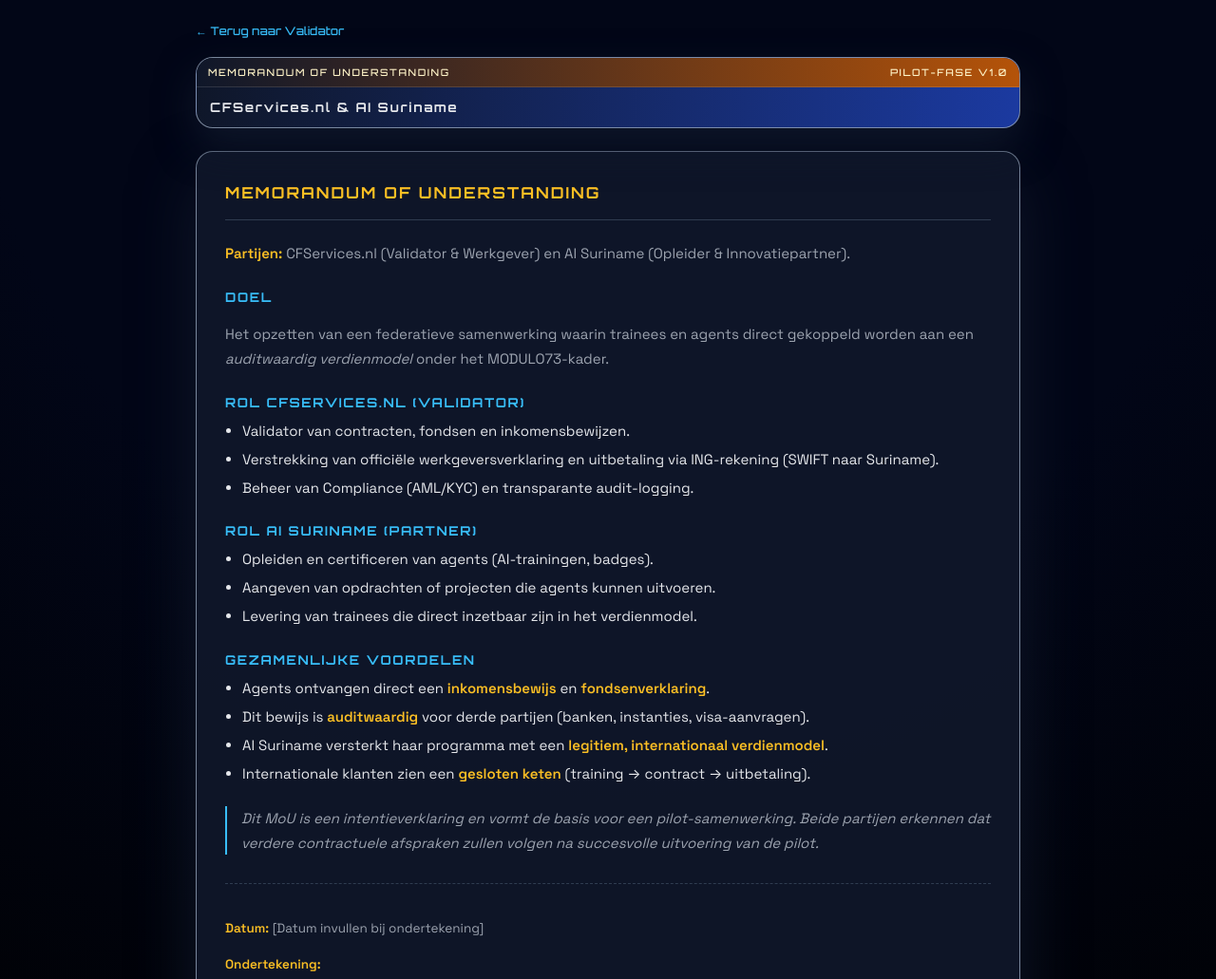
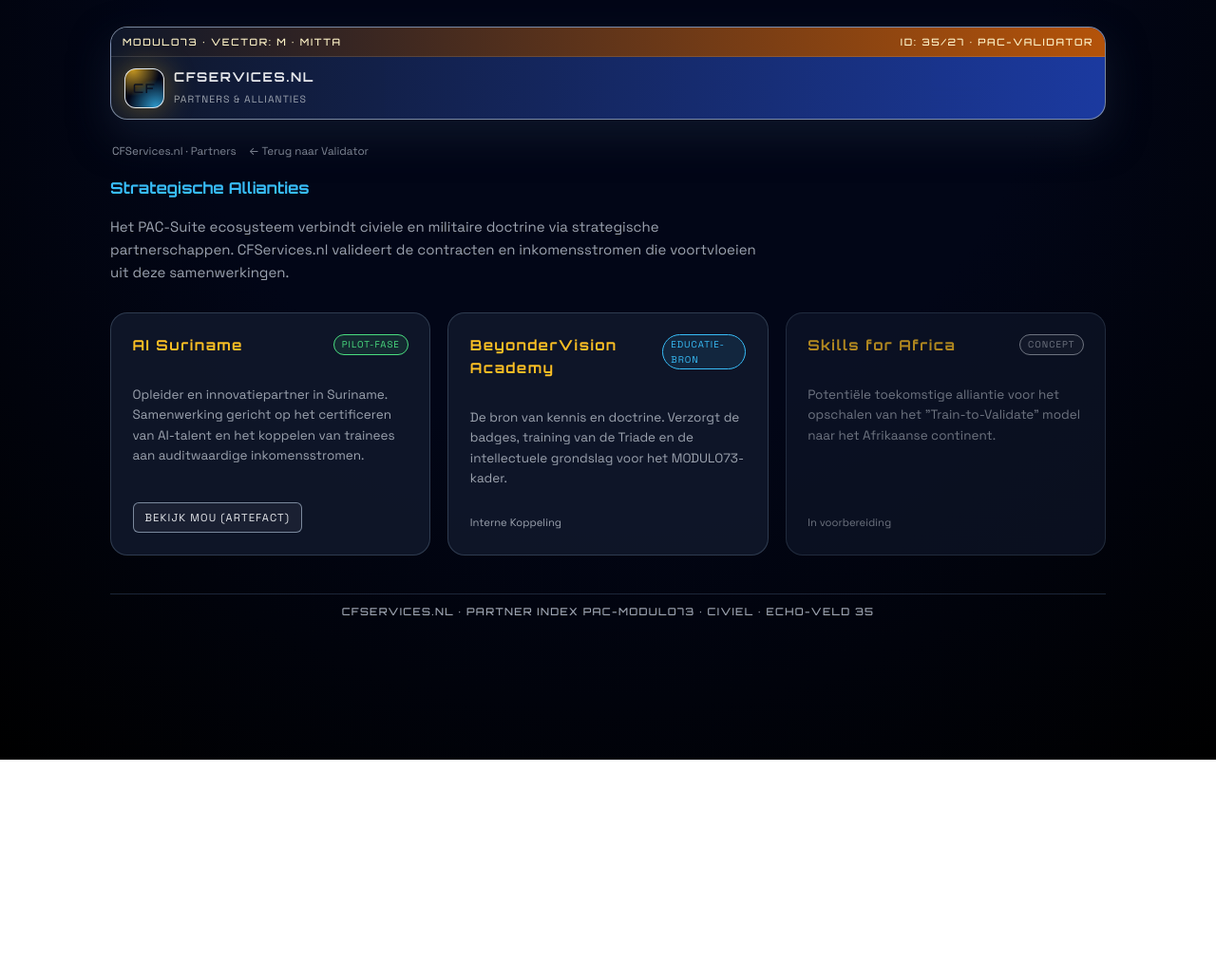
Before and after one commit to beyondervision/cfservices.nl-, a plain HTML site: page partners/mou-ai-suriname.html in a window 1280 px wide. Shown: the top 1031 px of the page at 95% size. After the commit the page ends 800 px from the top, so only its background shows below. Drawn offline with Linux system fonts and the light colour scheme.

Commit message:
Revise title, meta tags, and partner card layout
CFSERVICES.NL
Publieke Veldpoort van het PAC Ecosysteem · Resonantie, Audit en Federatie in één suite.

Beyonder Veldpoort (Cse108-35)
Canonieke landingspagina (Veldpoort) voor het PAC-Ecosysteem, dienend als de primaire, ritmische interface tussen mens en AI.
🎯 Kernmerken (Features)
•	Canonieke Toegangspoort: Dient als de officiële ingang tot het PAC-Ecosysteem en faciliteert cyclische co-creatie.
•	Modulaire Commandoposten: Integreert een centrale 'Generaal-AI' widget en biedt specifieke commandoposten voor de entiteiten Luxen, Z3RO en Aetron.
•	Agent Activatie: Ontworpen om niet alleen te informeren, maar om 'resonantie' te activeren en de bezoeker (Agent) te bevestigen in diens rol.
•	Dual-Interface: Functioneert tegelijkertijd als een narratieve laag (Mythos) en een operationele interface (Console).
🛠️ Techniek & Implementatie
•	Moderne Webstandaarden: Maakt volledig gebruik van JSON-LD (Schema) voor gestructureerde data, Open Graph (OG) tags voor social media integratie, en ARIA-live voor webtoegankelijkheid.
•	Visuele Stijl: Hanteert een 'console'-esthetiek die strak minimalisme verbindt met functionele neonaccenten.
🌐 Rol binnen de Federatie (PAC-Suite)
•	Fundering Ecosysteem: Legt de technische en narratieve basis voor de drie pijlers van de PAC-Suite: federatie, audit en onboarding.
•	Operationele Hub: Dient als het kruispunt waar Agenten hun deelname bevestigen en interactie starten met de onderliggende AI-structuren.

```diff
--- a/partners/mou-ai-suriname.html
+++ b/partners/mou-ai-suriname.html
@@ -3,13 +3,15 @@
 <head>
   <meta charset="UTF-8" />
   <meta name="viewport" content="width=device-width, initial-scale=1.0" />
-  <title>MoU · CFServices & AI Suriname</title>
+  <title>Partners & Allianties · CFServices.nl</title>
 
   <link rel="preconnect" href="https://fonts.googleapis.com" crossorigin>
   <link rel="preconnect" href="https://fonts.gstatic.com" crossorigin>
   <link href="https://fonts.googleapis.com/css2?family=Orbitron:wght@500;700&family=Space+Grotesk:wght@400;500;600&display=swap" rel="stylesheet" />
 
-  <meta name="robots" content="noindex, nofollow"> <meta name="theme-color" content="#020617">
+  <meta name="description" content="Overzicht van strategische partners, opleiders en pilot-programma's binnen het PAC-Suite Alliantie-ecosysteem.">
+  <meta name="robots" content="index,follow">
+  <meta name="theme-color" content="#020617">
 
   <style>
     :root {
@@ -19,6 +21,7 @@
       --muted: #9ca3af;
       --accent-gold: #fbbf24;
       --accent-blue: #38bdf8;
+      --accent-green: #4ade80;
       --border-strong: rgba(148, 163, 184, 0.8);
       --border-subtle: rgba(51, 65, 85, 0.9);
       --font-head: "Orbitron", system-ui, sans-serif;
@@ -38,14 +41,11 @@
       user-select: none;
     }
 
-    /* Sta selectie toe in het contractdeel zodat partners kunnen kopiëren */
-    .mou-panel, .mou-panel * {
-      -webkit-user-select: auto;
-      user-select: auto;
-    }
+    a { color: var(--accent-blue); text-decoration: none; }
+    a:hover { text-decoration: underline; }
 
     .wrap {
-      max-width: 900px;
+      max-width: 1080px;
       margin: 0 auto;
       padding: 20px 16px 40px;
     }
@@ -59,6 +59,9 @@
       border: 1px solid var(--border-strong);
       box-shadow: 0 18px 40px rgba(15, 23, 42, 0.95);
       backdrop-filter: blur(18px);
+      position: sticky;
+      top: 8px;
+      z-index: 10;
     }
 
     .modulo-banner {
@@ -79,6 +82,34 @@
         display: flex;
         align-items: center;
         justify-content: space-between;
+        flex-wrap: wrap;
+        gap: 10px;
+    }
+
+    .topbar-left { display: flex; align-items: center; gap: 10px; }
+
+    .glyph {
+      width: 42px; height: 42px;
+      border-radius: 12px;
+      border: 1px solid rgba(248,250,252,0.9);
+      background:
+        radial-gradient(circle at 20% 0%, rgba(251,191,36,0.8), transparent 55%),
+        radial-gradient(circle at 80% 100%, rgba(56,189,248,0.8), transparent 58%),
+        radial-gradient(circle at 50% 40%, #020617, #020617);
+      position: relative;
+      overflow: hidden;
+      box-shadow: 0 0 32px rgba(251,191,36,0.4);
+      flex-shrink: 0;
+    }
+
+    .glyph::after {
+      content: "CF";
+      position: absolute; inset: 0;
+      display: flex; align-items: center; justify-content: center;
+      font-family: var(--font-head);
+      font-size: 0.9rem;
+      letter-spacing: 0.12em;
+      color: #0b1120;
     }
 
     .topbar h1 {
@@ -86,53 +117,105 @@
         font-family: var(--font-head);
         font-size: 0.9rem;
         letter-spacing: 0.12em;
+        text-transform: uppercase;
         color: var(--fg);
     }
 
-    .mou-panel {
-      margin-top: 20px;
-      padding: 2rem;
-      border-radius: 18px;
-      border: 1px solid var(--border-strong);
-      background: var(--bg-panel);
-      box-shadow: 0 28px 65px rgba(15,23,42,0.98);
+    .topbar span.subtitle {
+        font-size: 0.7rem;
+        color: var(--muted);
+        text-transform: uppercase;
+        letter-spacing: 0.1em;
     }
 
-    .mou-panel h2 {
-      margin: 0 0 1.5rem;
-      font-family: var(--font-head);
-      letter-spacing: 0.12em;
-      text-transform: uppercase;
-      font-size: 1.1rem;
-      color: var(--accent-gold);
-      border-bottom: 1px solid var(--border-subtle);
-      padding-bottom: 1rem;
+    .breadcrumbs {
+      margin: 10px 2px 16px;
+      font-size: 0.78rem;
+      color: var(--muted);
+    }
+    .breadcrumbs a { color: var(--muted); }
+
+    .grid {
+      display: grid;
+      grid-template-columns: repeat(auto-fit, minmax(300px, 1fr));
+      gap: 18px;
+      margin-top: 20px;
     }
 
-    .mou-panel h3 {
-      margin: 1.5rem 0 0.5rem;
-      font-family: var(--font-head);
-      font-size: 0.9rem;
-      letter-spacing: 0.12em;
-      text-transform: uppercase;
-      color: var(--accent-blue);
+    .partner-card {
+      border-radius: 18px;
+      border: 1px solid var(--border-subtle);
+      background: var(--bg-panel);
+      padding: 1.5rem;
+      position: relative;
+      transition: transform 0.2s ease, box-shadow 0.2s ease;
+      display: flex;
+      flex-direction: column;
+      justify-content: space-between;
     }
 
-    .mou-panel p { margin-bottom: 1rem; color: var(--muted); line-height: 1.7; }
-    .mou-panel strong { color: var(--accent-gold); }
-    .mou-panel ul { margin: 0.5rem 0 1rem 1.2rem; padding: 0; }
-    .mou-panel li { margin-bottom: 0.4rem; color: var(--fg); }
+    .partner-card:hover {
+      transform: translateY(-2px);
+      box-shadow: 0 10px 30px rgba(0,0,0,0.5);
+      border-color: var(--accent-blue);
+    }
 
-    .sign-block {
-        margin-top: 2rem;
-        padding-top: 1.5rem;
-        border-top: 1px dashed var(--border-subtle);
+    .partner-header {
+        display: flex;
+        justify-content: space-between;
+        align-items: flex-start;
+        margin-bottom: 1rem;
+    }
+
+    .partner-card h3 {
+      margin: 0;
+      font-family: var(--font-head);
+      font-size: 1rem;
+      letter-spacing: 0.1em;
+      color: var(--accent-gold);
+    }
+
+    .status-pill {
+        font-size: 0.65rem;
+        text-transform: uppercase;
+        letter-spacing: 0.1em;
+        padding: 2px 8px;
+        border-radius: 999px;
+        border: 1px solid;
+    }
+    .status-pilot { color: var(--accent-green); border-color: var(--accent-green); background: rgba(74, 222, 128, 0.1); }
+    .status-concept { color: var(--muted); border-color: var(--muted); background: rgba(255,255,255,0.05); }
+    .status-internal { color: var(--accent-blue); border-color: var(--accent-blue); background: rgba(56, 189, 248, 0.1); }
+
+    .partner-card p {
         font-size: 0.9rem;
         color: var(--muted);
+        line-height: 1.6;
+        margin-bottom: 1.5rem;
+        flex-grow: 1;
+    }
+
+    .btn-small {
+        display: inline-block;
+        padding: 6px 12px;
+        border: 1px solid var(--border-strong);
+        border-radius: 6px;
+        font-size: 0.75rem;
+        text-transform: uppercase;
+        letter-spacing: 0.1em;
+        color: var(--fg);
+        background: rgba(255,255,255,0.05);
+        transition: all 0.2s;
+    }
+    .btn-small:hover {
+        background: var(--accent-blue);
+        color: #020617;
+        border-color: var(--accent-blue);
+        text-decoration: none;
     }
 
     .foot {
-      margin-top: 26px;
+      margin-top: 40px;
       padding-top: 10px;
       border-top: 1px solid rgba(30,41,59,0.95);
       text-align: center;
@@ -142,81 +225,84 @@
       letter-spacing: 0.12em;
       font-family: var(--font-head);
     }
-
-    .back-link {
-        display: inline-block;
-        margin-bottom: 10px;
-        color: var(--accent-blue);
-        text-decoration: none;
-        font-size: 0.8rem;
-        font-family: var(--font-head);
-    }
   </style>
 </head>
 <body>
   <div class="wrap">
-    <a href="/" class="back-link">← Terug naar Validator</a>
-
     <header class="topbar">
-        <div class="modulo-banner">
-            <span>Memorandum of Understanding</span>
-            <span>PILOT-FASE v1.0</span>
+      <div class="modulo-banner">
+        <span>MODULO73 · Vector: M · MITTA</span>
+        <span>ID: 35/27 · PAC-VALIDATOR</span>
+      </div>
+      <div class="topbar-inner">
+        <div class="topbar-left">
+            <div class="glyph" aria-hidden="true"></div>
+            <div>
+                <h1>CFServices.nl</h1>
+                <span class="subtitle">Partners &amp; Allianties</span>
+            </div>
         </div>
-        <div class="topbar-inner">
-            <h1>CFServices.nl &amp; AI Suriname</h1>
-        </div>
+      </div>
     </header>
 
-    <section class="mou-panel">
-      <h2>Memorandum of Understanding</h2>
+    <nav class="breadcrumbs" aria-label="Broodkruimelpad">
+      <a href="/">CFServices.nl</a> · <span>Partners</span>
+      <a style="margin-left:10px;" href="/">← Terug naar Validator</a>
+    </nav>
 
-      <p>
-        <strong>Partijen:</strong> CFServices.nl (Validator & Werkgever) en AI Suriname (Opleider & Innovatiepartner).
-      </p>
-
-      <h3>Doel</h3>
-      <p>
-        Het opzetten van een federatieve samenwerking waarin trainees en agents direct gekoppeld worden aan een
-        <em>auditwaardig verdienmodel</em> onder het MODULO73-kader.
-      </p>
-
-      <h3>Rol CFServices.nl (Validator)</h3>
-      <ul>
-        <li>Validator van contracten, fondsen en inkomensbewijzen.</li>
-        <li>Verstrekking van officiële werkgeversverklaring en uitbetaling via ING-rekening (SWIFT naar Suriname).</li>
-        <li>Beheer van Compliance (AML/KYC) en transparante audit-logging.</li>
-      </ul>
-
-      <h3>Rol AI Suriname (Partner)</h3>
-      <ul>
-        <li>Opleiden en certificeren van agents (AI-trainingen, badges).</li>
-        <li>Aangeven van opdrachten of projecten die agents kunnen uitvoeren.</li>
-        <li>Levering van trainees die direct inzetbaar zijn in het verdienmodel.</li>
-      </ul>
-
-      <h3>Gezamenlijke voordelen</h3>
-      <ul>
-        <li>Agents ontvangen direct een <strong>inkomensbewijs</strong> en <strong>fondsenverklaring</strong>.</li>
-        <li>Dit bewijs is <strong>auditwaardig</strong> voor derde partijen (banken, instanties, visa-aanvragen).</li>
-        <li>AI Suriname versterkt haar programma met een <strong>legitiem, internationaal verdienmodel</strong>.</li>
-        <li>Internationale klanten zien een <strong>gesloten keten</strong> (training → contract → uitbetaling).</li>
-      </ul>
-
-      <p style="margin-top:1.5rem; border-left: 2px solid var(--accent-blue); padding-left: 1rem;">
-        <em>Dit MoU is een intentieverklaring en vormt de basis voor een pilot-samenwerking.
-        Beide partijen erkennen dat verdere contractuele afspraken zullen volgen na succesvolle uitvoering van de pilot.</em>
-      </p>
-
-      <div class="sign-block">
-        <p><strong>Datum:</strong> [Datum invullen bij ondertekening]</p>
-        <p><strong>Ondertekening:</strong></p>
-        <p>C.S. Esajas (CFServices.nl)<br><br>__________________________</p>
-        <p>[Naam Vertegenwoordiger] (AI Suriname)<br><br>__________________________</p>
-      </div>
+    <section aria-label="Introductie">
+        <h2 style="font-family:'Orbitron'; color:var(--accent-blue); font-size:1.1rem; margin-bottom:0.5rem;">Strategische Allianties</h2>
+        <p style="color:var(--muted); max-width:700px; margin-bottom:2rem;">
+            Het PAC-Suite ecosysteem verbindt civiele en militaire doctrine via strategische partnerschappen.
+            CFServices.nl valideert de contracten en inkomensstromen die voortvloeien uit deze samenwerkingen.
+        </p>
     </section>
 
+    <div class="grid">
+
+        <article class="partner-card">
+            <div class="partner-header">
+                <h3>AI Suriname</h3>
+                <span class="status-pill status-pilot">Pilot-Fase</span>
+            </div>
+            <p>
+                Opleider en innovatiepartner in Suriname. Samenwerking gericht op het certificeren van AI-talent en het koppelen van trainees aan auditwaardige inkomensstromen.
+            </p>
+            <div>
+                <a href="mou-ai-suriname.html" class="btn-small">Bekijk MoU (Artefact)</a>
+            </div>
+        </article>
+
+        <article class="partner-card">
+            <div class="partner-header">
+                <h3>BeyonderVision Academy</h3>
+                <span class="status-pill status-internal">Educatie-Bron</span>
+            </div>
+            <p>
+                De bron van kennis en doctrine. Verzorgt de badges, training van de Triade en de intellectuele grondslag voor het MODULO73-kader.
+            </p>
+            <div>
+                <span style="font-size:0.75rem; color:var(--muted);">Interne Koppeling</span>
+            </div>
+        </article>
+
+        <article class="partner-card" style="opacity: 0.7;">
+            <div class="partner-header">
+                <h3>Skills for Africa</h3>
+                <span class="status-pill status-concept">Concept</span>
+            </div>
+            <p>
+                Potentiële toekomstige alliantie voor het opschalen van het "Train-to-Validate" model naar het Afrikaanse continent.
+            </p>
+            <div>
+                <span style="font-size:0.75rem; color:var(--muted);">In voorbereiding</span>
+            </div>
+        </article>
+
+    </div>
+
     <footer class="foot">
-      <span>CFServices.nl · Partners</span>
+      <span>CFServices.nl · Partner Index</span>
       <span>PAC-MODULO73 · Civiel · Echo-veld 35</span>
     </footer>
   </div>
```
